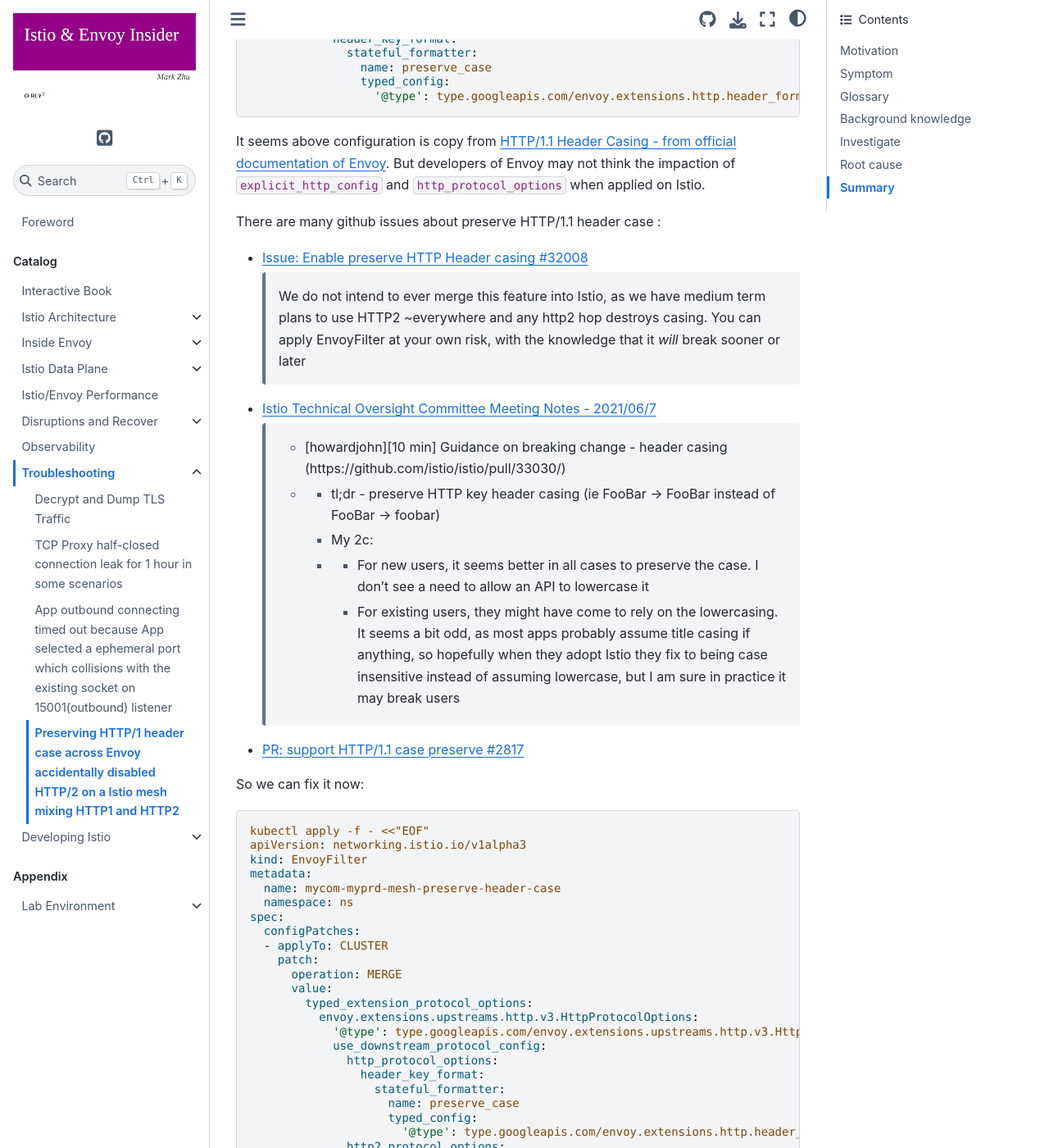
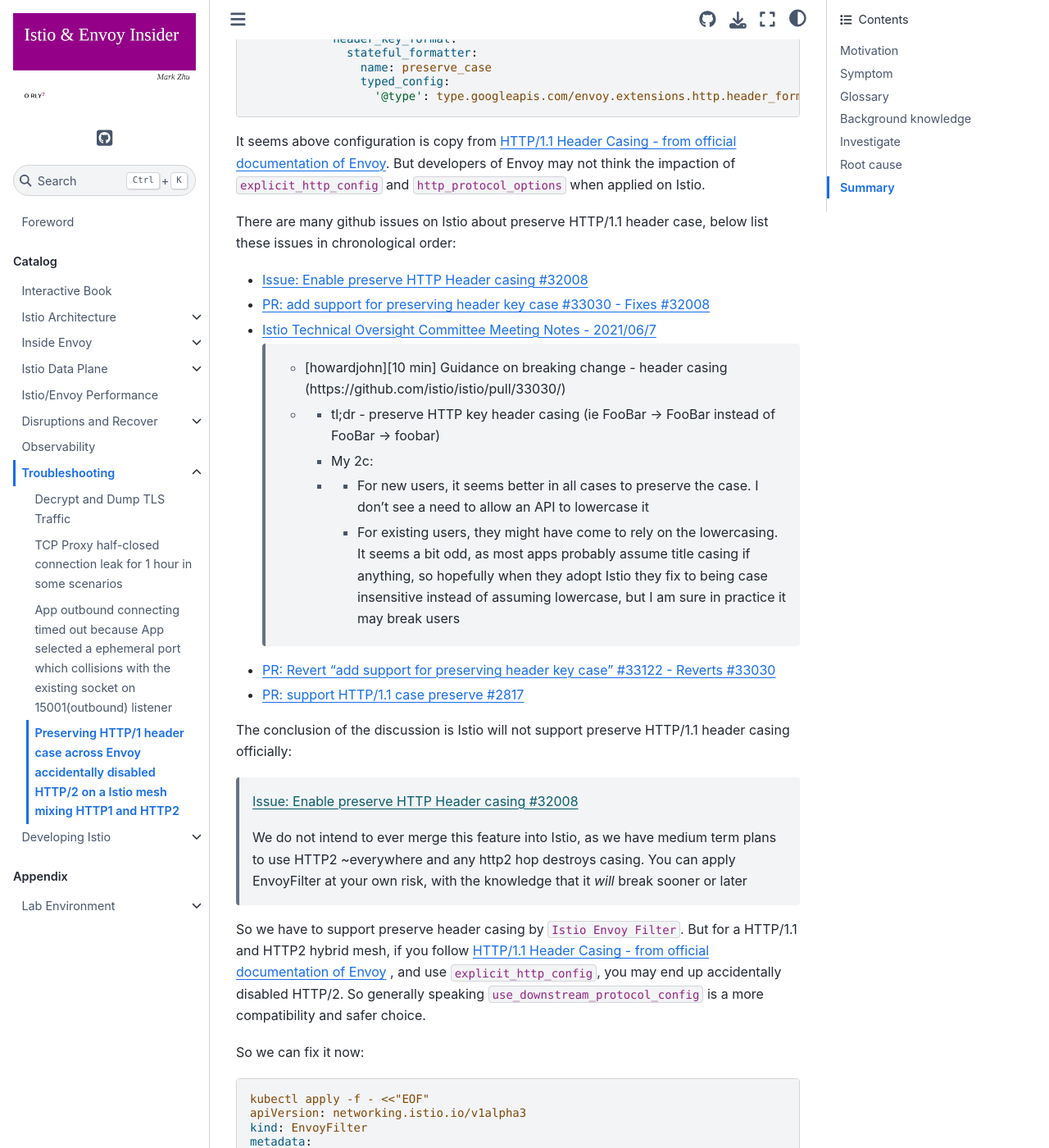
Before and after one commit to labilezhu/istio-insider-en, a Sphinx documentation site: the page built from docs/source/troubleshooting/istio-troubleshooting/http_protocol_options-accidentally-disable-http2/http_protocol_options-accidentally-disable-http2.md, in a window 1280 px wide and 1400 px high, scrolled down 7547 px. Shown: the whole window at 82% size. Built offline with Sphinx 7.4.7 and the Sphinx Book theme 1.1.4, drawn with Linux system fonts in a browser that asks for light colours.

Commit message:
upstream http protocol selection 2

```diff
--- a/docs/source/troubleshooting/istio-troubleshooting/http_protocol_options-accidentally-disable-http2/http_protocol_options-accidentally-disable-http2.md
+++ b/docs/source/troubleshooting/istio-troubleshooting/http_protocol_options-accidentally-disable-http2/http_protocol_options-accidentally-disable-http2.md
@@ -380,11 +380,13 @@
 
 
 
-There are many github issues about preserve HTTP/1.1 header case :
+There are many github issues on Istio about preserve HTTP/1.1 header case, below list these issues in chronological order:
+
+
 
 - [Issue: Enable preserve HTTP Header casing #32008](https://github.com/istio/istio/issues/32008#issuecomment-988865470)
 
-  >We do not intend to ever merge this feature into Istio, as we have medium term plans to use HTTP2 ~everywhere and any http2 hop destroys casing. You can apply EnvoyFilter at your own risk, with the knowledge that it *will* break sooner or later
+- [PR: add support for preserving header key case #33030 - Fixes #32008](https://github.com/istio/istio/pull/33030)
 
 - [Istio Technical Oversight Committee Meeting Notes - 2021/06/7](https://docs.google.com/document/d/13lxJqtlaQhmV2EwsNnS6h-_O4pobZQZuMjrzOeMgVI0/edit?usp=sharing)
 
@@ -397,7 +399,21 @@
   >   - - For new users, it seems better in all cases to preserve the case. I don't see a need to allow an API to lowercase it
   >     - For existing users, they might have come to rely on the lowercasing. It seems a bit odd, as most apps probably assume title casing if anything, so hopefully when they adopt Istio they fix to being case insensitive instead of assuming lowercase, but I am sure in practice it may break users
 
+- [PR: Revert "add support for preserving header key case" #33122 - Reverts #33030](https://github.com/istio/istio/pull/33122)
+
 - [PR: support HTTP/1.1 case preserve #2817](https://github.com/istio/api/pull/2817)
+
+
+
+The conclusion of the discussion is Istio will not support preserve HTTP/1.1 header casing officially:
+
+> [Issue: Enable preserve HTTP Header casing #32008](https://github.com/istio/istio/issues/32008#issuecomment-988865470)
+>
+> We do not intend to ever merge this feature into Istio, as we have medium term plans to use HTTP2 ~everywhere and any http2 hop destroys casing. You can apply EnvoyFilter at your own risk, with the knowledge that it *will* break sooner or later
+
+
+
+So we have to support preserve header casing by `Istio Envoy Filter`. But for a HTTP/1.1 and HTTP2 hybrid mesh, if you follow  [HTTP/1.1 Header Casing - from official documentation of Envoy](https://www.envoyproxy.io/docs/envoy/latest/configuration/http/http_conn_man/header_casing#stateful-formatters) , and use `explicit_http_config`,  you may end up accidentally disabled HTTP/2. So generally speaking `use_downstream_protocol_config` is a more compatibility and safer choice.
 
 
 
```
Also changed, not shown: docs/source/ch4-istio-data-plane/data-plane-tunnel/alpn-http-meta-exchange/alpn-http-meta-exchange.md (line endings or trailing spaces).
